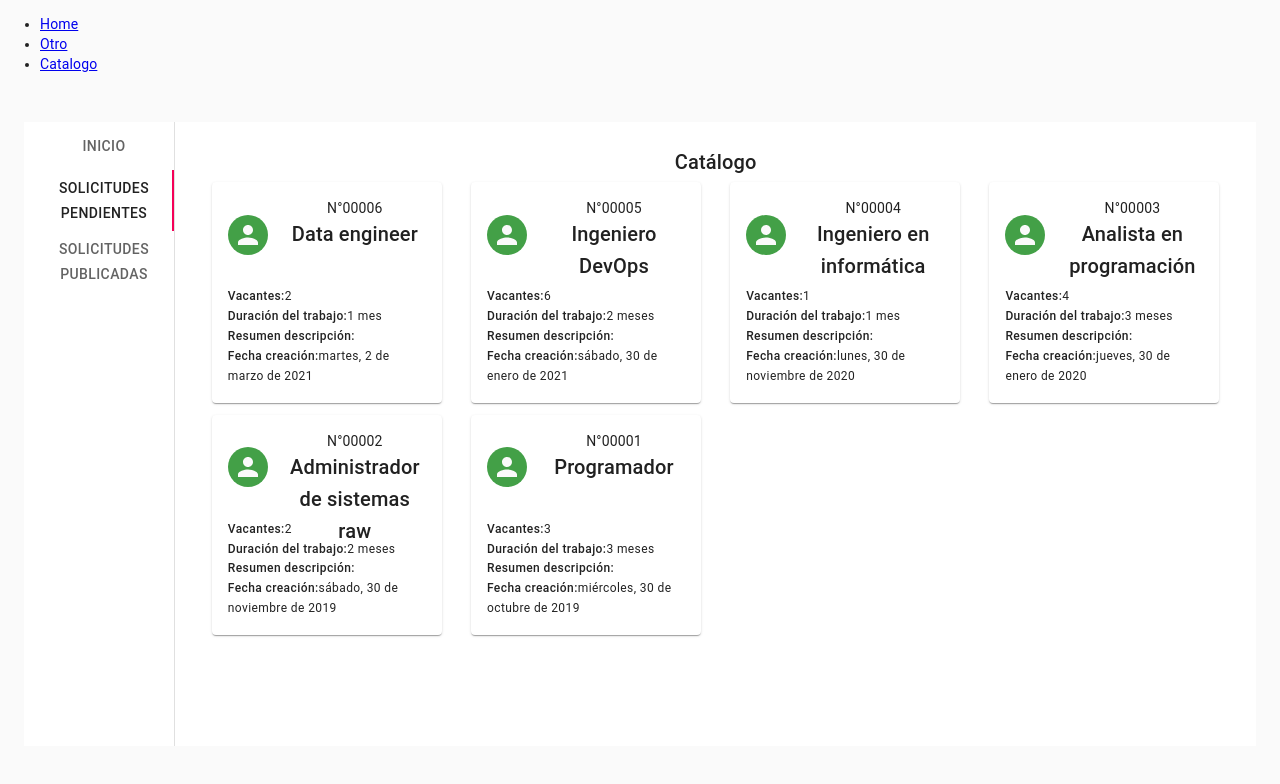
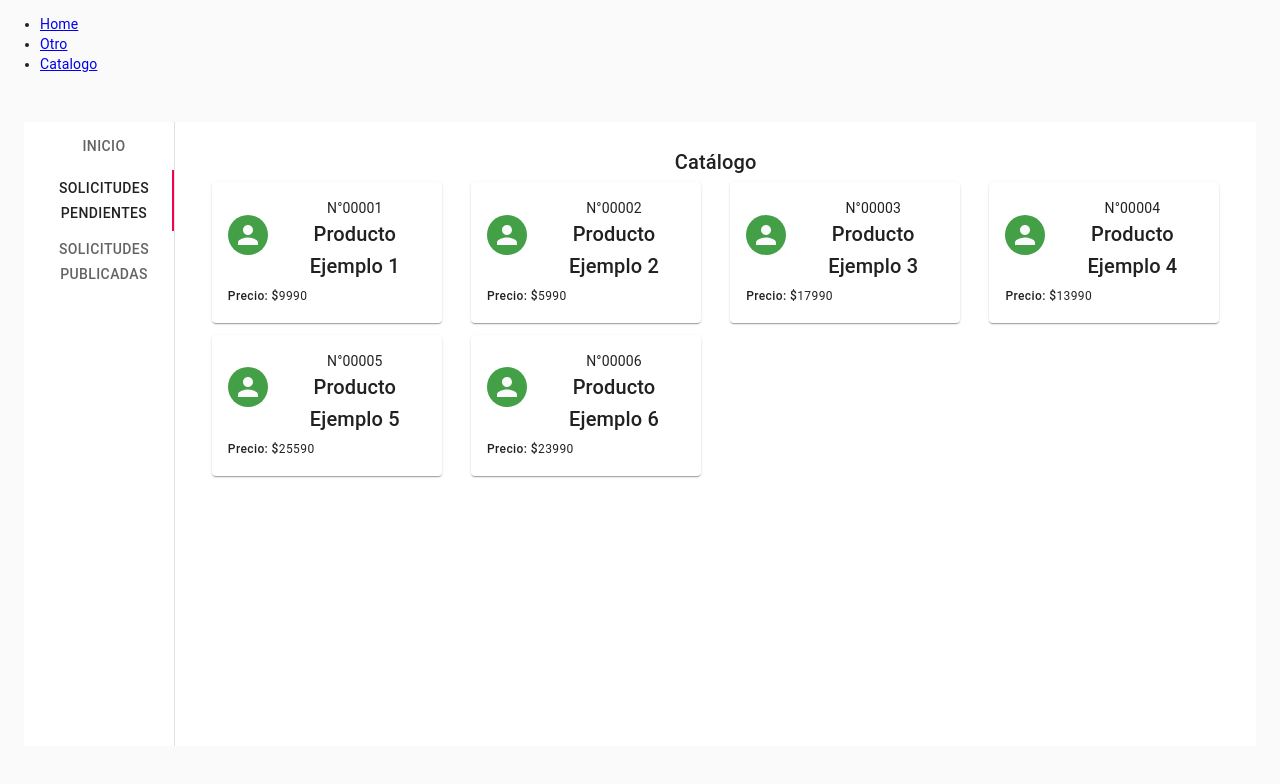
Before and after one commit to Desarrollo-de-software-seven/Front, a React (Create React App) app: page /ejemplo in a window 1280 px wide. Both pictures are taken after a click on the tab "SOLICITUDES PENDIENTES". Shown: the top 784 px of the page. Built offline with nearby package versions, Linux system fonts and the light colour scheme.

Commit message:
Intento de card

```diff
--- a/src/components/card.js
+++ b/src/components/card.js
@@ -40,7 +40,7 @@ const useStyles = makeStyles((theme) => createStyles({
 const ProductCard = (props) => {
   const classes = useStyles();
   const {
-    requestId, name, vacancies, jobDuration, descriptionSummary, createdDate,
+    requestId, name, price,
   } = props;
 
   return (
@@ -68,22 +68,8 @@ const ProductCard = (props) => {
         <CardContent className={classes.cardContent}>
 
           <Typography variant="caption" component="p">
-            <Box fontWeight="fontWeightMedium" display="inline">Vacantes:</Box>
-            {vacancies}
-          </Typography>
-          <Typography variant="caption" component="p">
-            <Box fontWeight="fontWeightMedium" display="inline">Duración del trabajo:</Box>
-            {jobDuration}
-          </Typography>
-          <Typography variant="caption" component="p">
-            <Box fontWeight="fontWeightMedium" display="inline">Resumen descripción:</Box>
-            {descriptionSummary}
-          </Typography>
-          <Typography variant="caption" component="p">
-            <Box fontWeight="fontWeightMedium" display="inline">Fecha creación:</Box>
-            {createdDate.toLocaleDateString('es-ES', {
-              weekday: 'long', year: 'numeric', month: 'long', day: 'numeric',
-            })}
+            <Box fontWeight="fontWeightMedium" display="inline">Precio: $</Box>
+            {price}
           </Typography>
 
         </CardContent>
--- a/src/components/catalog.js
+++ b/src/components/catalog.js
@@ -267,10 +267,7 @@ const useStyles = makeStyles((theme) => ({
                 key={new_request.id}
                 requestId={new_request.id}
                 name={new_request.name}
-                vacancies= {new_request.vacancies}
-                jobDuration= {new_request.job_duration}
-                description_summary= {new_request.description_summary}
-                createdDate= {new_request.created_date}
+                price= {new_request.price}
                   />
 
 
--- a/src/components/sample_json.js
+++ b/src/components/sample_json.js
@@ -1,51 +1,27 @@
 export const new_requests=[
   {   id: '00001',
-      name: 'Programador',
-      vacancies: 3,
-      job_duration: '3 meses',
-      description_summary: 'Desarrollador Java, Python y Ruby',
-      created_date: new Date('10/30/2019'),
-      job_description: 'Se busca desarrolador para mantener las API de la empresa X, que ..+ Lorem ipsum dolor sit amet consectetur adipisicing elit. Consequuntur, ea? '
+      name: 'Producto Ejemplo 1',
+      price: 9990,
   },
   {   id: '00002',
-      name: 'Administrador de sistemas raw',
-      vacancies: 2,
-      job_duration: '2 meses',
-      description_summary: "Lorem ipsum dolor sit amet.",
-      created_date: new Date('11/30/2019'),
-      job_description: "Lorem ipsum dolor sit amet consectetur adipisicing elit. Animi, natus nobis dolor vel quod quos vitae soluta modi odit quo."
+      name: 'Producto Ejemplo 2',
+      price: 5990,
   },
   {   id: '00003',
-      name: 'Analista en programación',
-      vacancies: 4,
-      job_duration: '3 meses',
-      description_summary: "Lorem ipsum dolor sit amet consectetur.",
-      created_date: new Date('01/30/2020'),
-      job_description: 'Se busca desarrolador para mantener las API de la empresa X, que ..+ Lorem ipsum dolor sit amet consectetur adipisicing elit. Consequuntur, ea? '
+      name: 'Producto Ejemplo 3',
+      price: 17990,
   },
   {   id: '00004',
-      name: 'Ingeniero en informática',
-      vacancies: 1,
-      job_duration: '1 mes',
-      description_summary: 'Desarrollador Java, Python y Ruby',
-      created_date: new Date('11/30/2020'),
-      job_description: 'Se busca desarrolador para mantener las API de la empresa X, que ..+ Lorem ipsum dolor sit amet consectetur adipisicing elit. Consequuntur, ea? '
+      name: 'Producto Ejemplo 4',
+      price: 13990,
   },
   {   id: '00005',
-      name: 'Ingeniero DevOps',
-      vacancies: 6,
-      job_duration: '2 meses',
-      description_summary: 'Desarrollador Java, Python y Ruby',
-      created_date: new Date('01/30/2021'),
-      job_description: 'Se busca desarrolador para mantener las API de la empresa X, que ..+ Lorem ipsum dolor sit amet consectetur adipisicing elit. Consequuntur, ea? '
+      name: 'Producto Ejemplo 5',
+      price: 25590,
   },
   {   id: '00006',
-      name: 'Data engineer',
-      vacancies: 2,
-      job_duration: '1 mes',
-      description_summary: 'Desarrollador Java, Python y Ruby',
-      created_date: new Date('02/30/2021'),
-      job_description: 'Se busca desarrolador para mantener las API de la empresa X, que ..+ Lorem ipsum dolor sit amet consectetur adipisicing elit. Consequuntur, ea? '
+      name: 'Producto Ejemplo 6',
+      price: 23990,
   },
 
 
```
